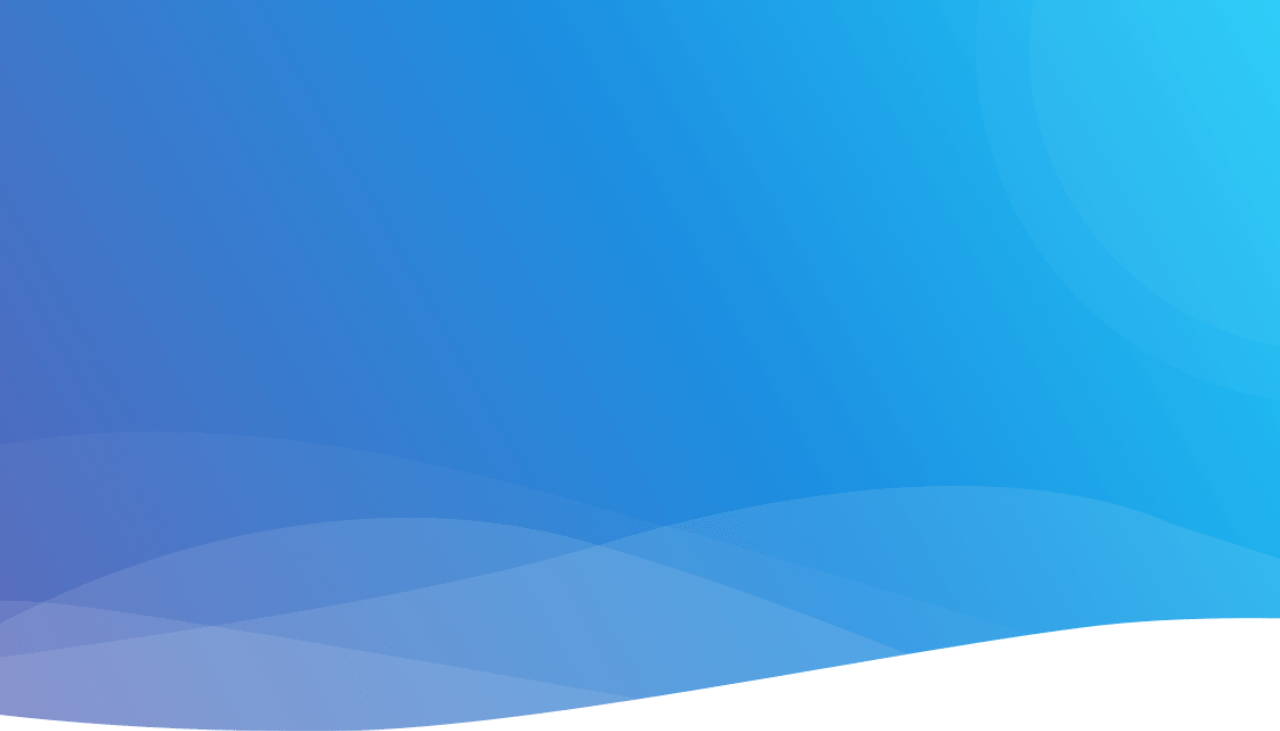
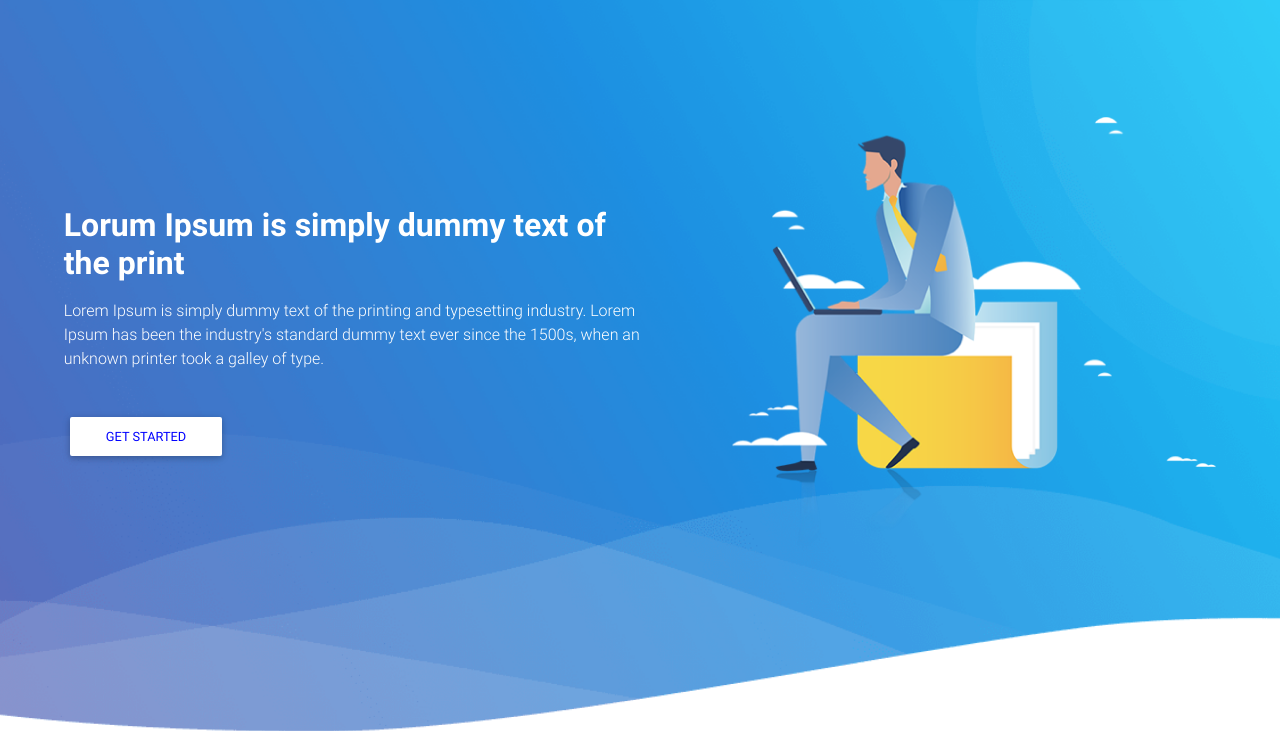
Before and after one commit to Akash187/SketchBrahma-Assignment, a plain HTML site: page index.html in a window 1280 px wide. Shown: the part 66-797 px from the top of the page. Drawn offline with Linux system fonts and the light colour scheme; files whose address does not match are found by name.

```diff
--- a/css/style.css
+++ b/css/style.css
@@ -14,6 +14,10 @@ html, body,header,#intro{
     background-color: #0099CC;
 }
 
+.top-nav-collapse{
+    background-color: #0099CC;
+}
+
 ._registerBtn{
     border: 2px solid white;
     color: blue !important;
--- a/index.html
+++ b/index.html
@@ -63,6 +63,19 @@
   <!--Mask-->
   <div id="intro" class="view">
     <div class="full-bg-img">
+      <div class="container-fluid full-bg-img d-flex align-items-center justify-content-center">
+        <div class="row mx-2 d-flex justify-content-around">
+          <div class="col-sm-6 d-flex flex-column justify-content-center align-items-start">
+            <h2 class="h2-responsive font-weight-bold white-text mb-3">Lorum Ipsum is simply dummy text of the print</h2>
+            <p class="white-text mb-3">Lorem Ipsum is simply dummy text of the printing and typesetting industry. Lorem Ipsum has been the industry's standard dummy text ever since the 1500s, when an unknown printer took a galley of type.</p>
+            <br>
+            <button type="button" class="btn btn-white waves-effect py-2 _registerBtn">Get Started</button>
+          </div>
+          <div class="col-sm-5">
+            <img class="img-fluid" src="img/assets/banner-right.png">
+          </div>
+        </div>
+      </div>
     </div>
   </div>
   <!--Mask-->
```
